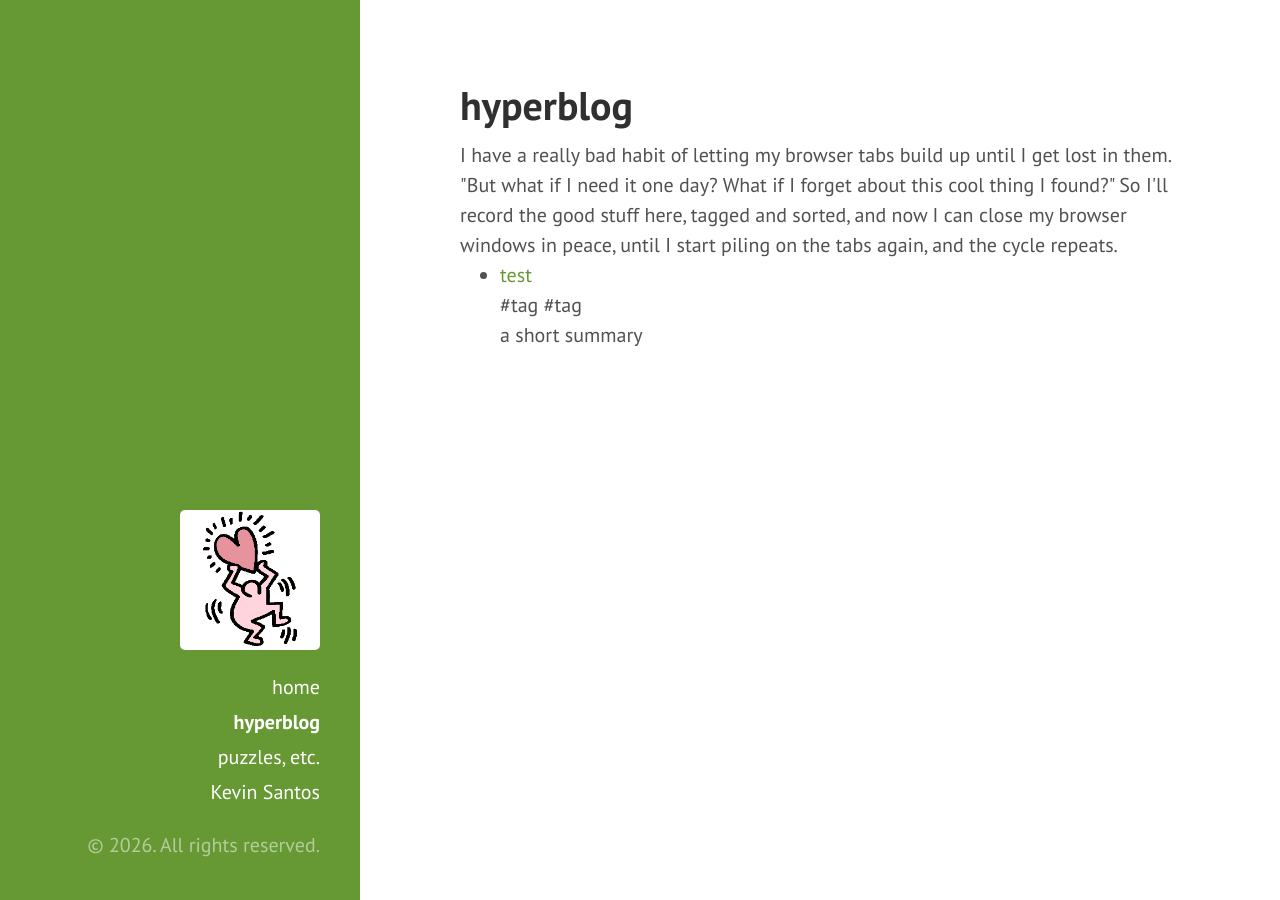
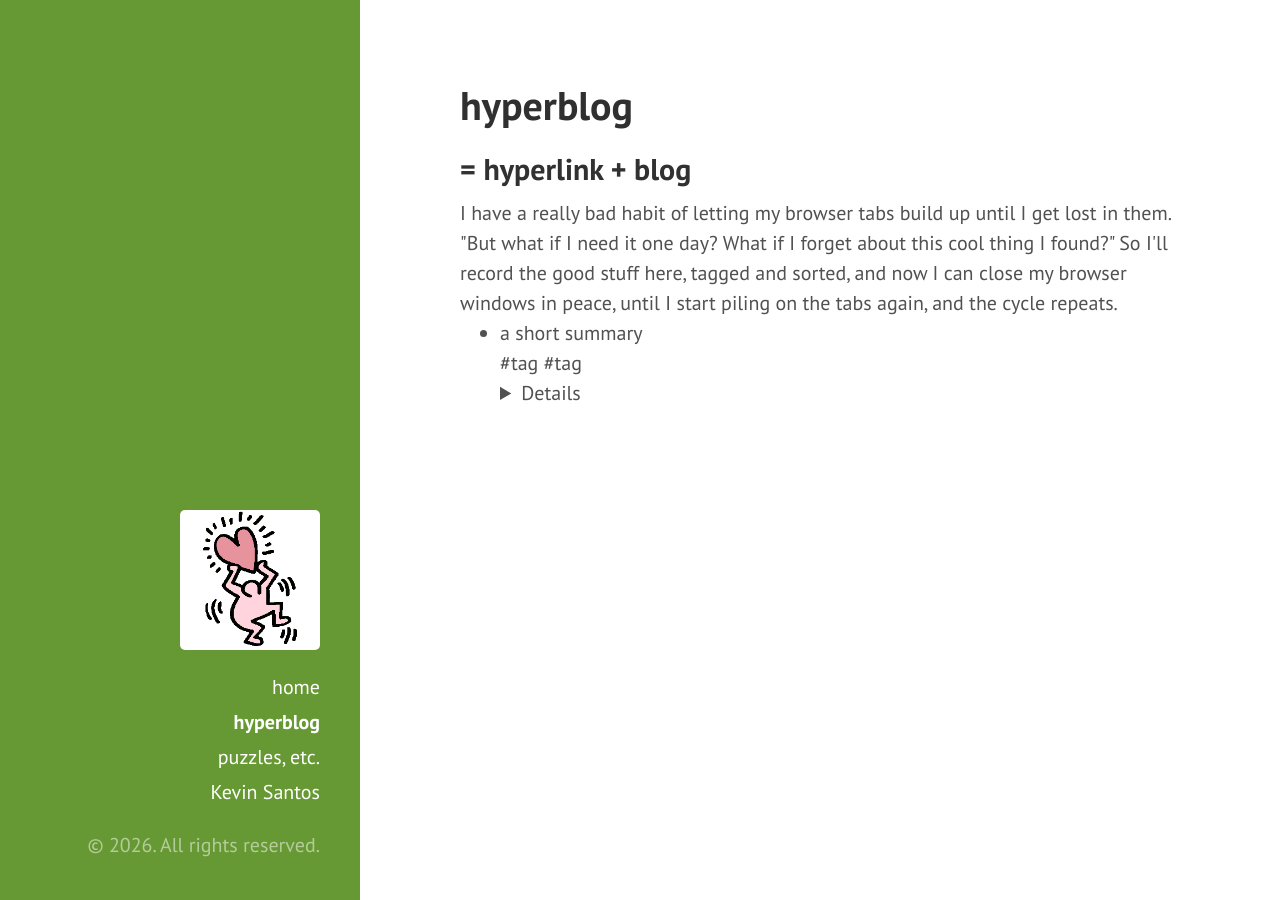
Before and after one commit to kev-santos/kev-santos.github.io, a Jekyll site: the page built from hyperblog.html, in a window 1280 px wide. Built offline with Jekyll 4.4.1, drawn with Linux system fonts in a browser that asks for light colours.

Commit message:
Update hyperblog.html

```diff
--- a/hyperblog.html
+++ b/hyperblog.html
@@ -3,6 +3,9 @@ layout: page
 title: hyperblog
 permalink: /hyperblog-posts
 ---
+<h2>
+  = hyperlink + blog
+</h2>
 
 I have a really bad habit of letting my browser tabs build up until I get lost in them. "But what if I need it one day? What if I forget about this cool thing I found?"
 So I'll record the good stuff here, tagged and sorted, and now I can close my browser windows in peace, until I start piling on the tabs again, and the cycle repeats.
@@ -10,15 +13,18 @@ So I'll record the good stuff here, tagged and sorted, and now I can close my br
 <ul>
   {% for post in site.categories.hyperblog %}
     <li>
-      <a href="{{ post.url }}">{{ post.title }} </a>
+      <div class="post-excerpt">
+        {{ post.excerpt }}
+      </div>
       <div class="tag-list">
         {% for tag in post.tags %}
         #tag
         {% endfor %}
       </div>
-      <div class="post-excerpt">
-        {{ post.excerpt }}
-      </div>
+      <details>
+        {{ post.content }} <a href="{{ post.url }}"> (link to post) </a>
+      </details>
+
     </li>
   {% endfor %}
 </ul>
```
